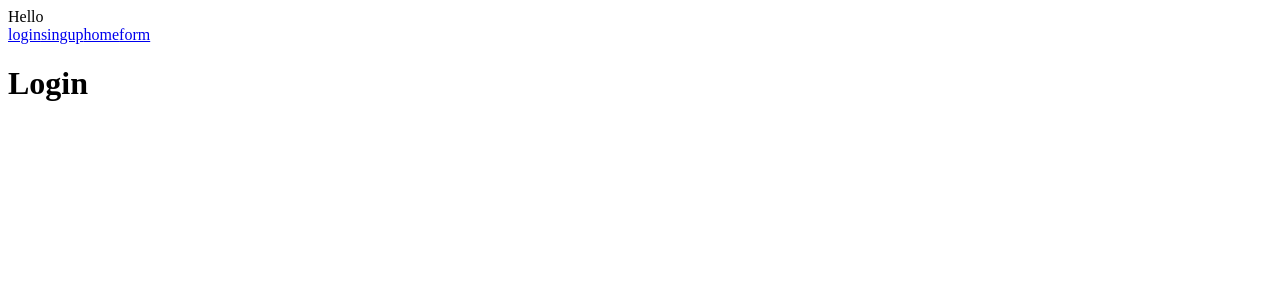
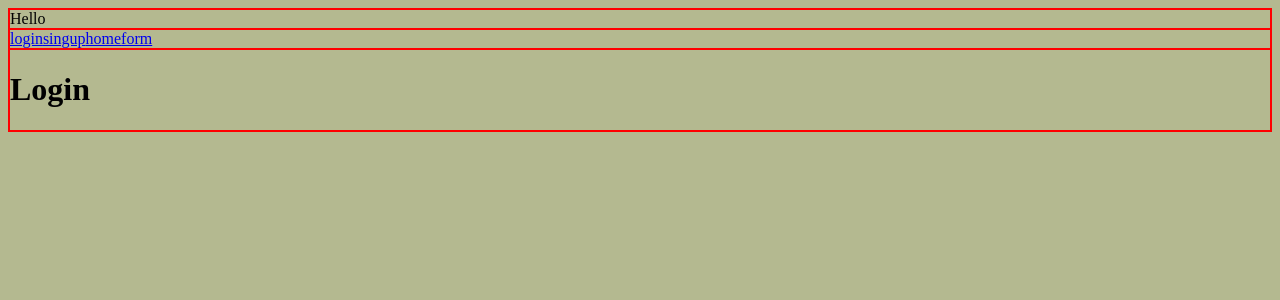
Before and after one commit to goblinsharkVDCMJ/scratch-project, a React app: page / in a window 1280 px wide. Shown: the top 300 px of the page. Built offline with nearby package versions, Linux system fonts and the light colour scheme.

Commit message:
initial css

```diff
--- a/client/components/Card.js
+++ b/client/components/Card.js
@@ -1,4 +1,6 @@
 import React from 'react';
+
+import '../style.css'
 
 const Card = () => {
   return (
--- a/client/components/Navigation.js
+++ b/client/components/Navigation.js
@@ -1,6 +1,6 @@
 import React from 'react';
 import { NavLink } from 'react-router-dom';
-
+import '../style.css'
 
 // Don't delete this file
 
--- /dev/null
+++ b/client/style.css
@@ -0,0 +1,8 @@
+body {
+    background-color: #b4b990;
+}
+
+div {
+    border: 1px solid red;
+
+}
--- a/index.html
+++ b/index.html
@@ -1,10 +1,13 @@
-<html>
+<!DOCTYPE html>
+<html lang="en">
 <head>
   <meta charset="UTF-8">
+  <meta name="viewport" content="width=device-width, initial-scale=1.0">
+  <link rel="stylesheet" type="text/css" href="client/style.css"/>
+  <title>Document</title>
 </head>
 <body>
   <div id="root"></div>
-  <!-- script for webpack and webpack-dev-server challenge -->
   <script src="build/bundle.js"></script>
 </body>
 </html>
```
